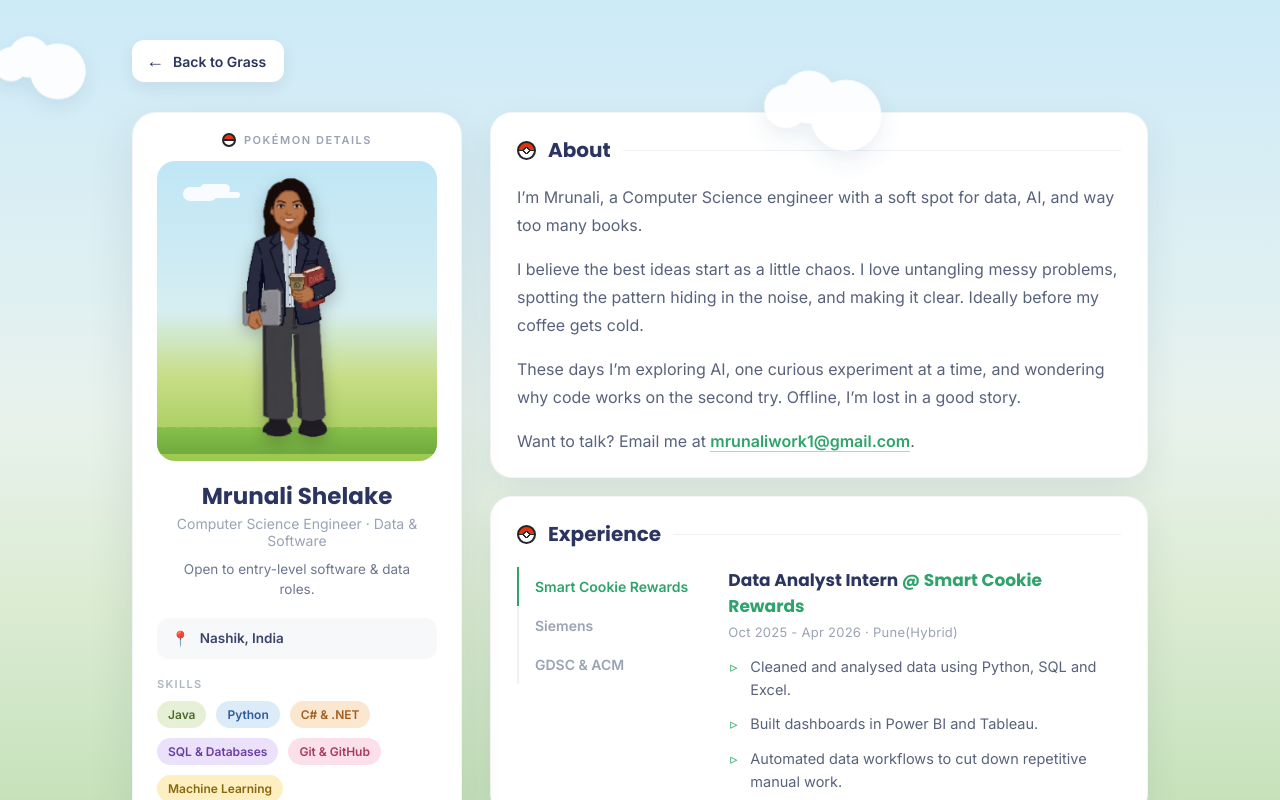
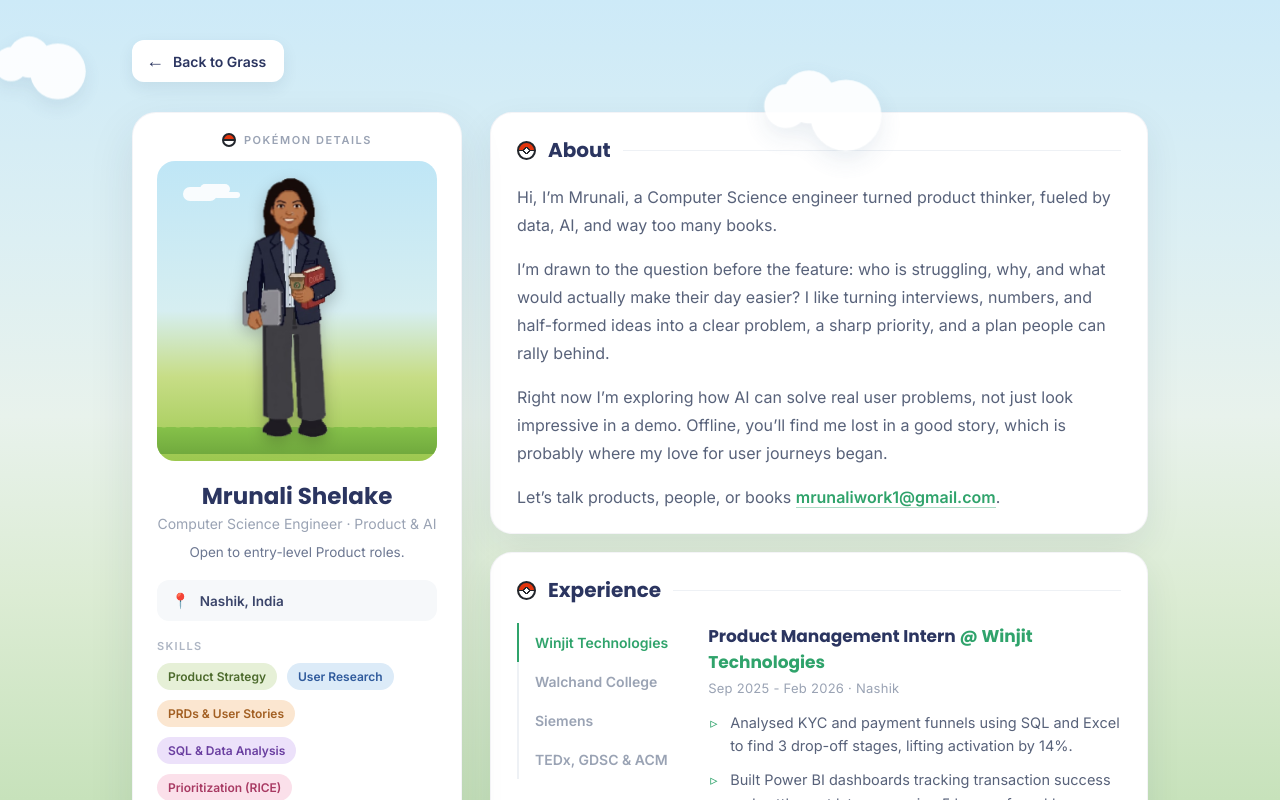
Before and after one commit to mrun8/portfolio-mrun, a plain HTML site: page details.html in a window 1280 px wide. Drawn offline with Linux system fonts and the light colour scheme; no server answers.

Commit message:
Revise details for role, skills, and about section
Updated role and tagline to reflect focus on Product and AI. Added new skills related to product management and AI. Revised the 'About' section to emphasize product thinking and user-centered design.

```diff
--- a/details.html
+++ b/details.html
@@ -49,8 +49,8 @@
           </div>
         </div>
         <h1 class="side-name">Mrunali Shelake</h1>
-        <p class="side-role">Computer Science Engineer · Data & Software</p>
-        <p class="side-tagline">Open to entry-level software & data roles.</p>
+        <p class="side-role">Computer Science Engineer · Product & AI</p>
+        <p class="side-tagline">Open to entry-level Product roles.</p>
 
         <div class="side-facts">
           <span><i>📍</i>Nashik, India</span>
@@ -59,12 +59,12 @@
         <div class="side-block">
           <span class="side-label">Skills</span>
           <div class="pdx-chips side-chips">
-          <span class="pdx-chip">Java</span>
-          <span class="pdx-chip">Python</span>
-          <span class="pdx-chip">C# &amp; .NET</span>
-          <span class="pdx-chip">SQL &amp; Databases</span>
-          <span class="pdx-chip">Git &amp; GitHub</span>
-          <span class="pdx-chip">Machine Learning</span>
+         <span class="pdx-chip">Product Strategy</span>
+<span class="pdx-chip">User Research</span>
+<span class="pdx-chip">PRDs &amp; User Stories</span>
+<span class="pdx-chip">SQL &amp; Data Analysis</span>
+<span class="pdx-chip">Prioritization (RICE)</span>
+<span class="pdx-chip">AI &amp; Machine Learning</span>
           </div>
         </div>
 
@@ -85,56 +85,69 @@
         <section class="sec">
           <h2 class="sec-title">About</h2>
           <p class="pdx-lead">
-           I’m Mrunali, a Computer Science engineer with a soft spot for data, AI, and way too many books.
+Hi, I’m Mrunali, a Computer Science engineer turned product thinker, fueled by data, AI, and way too many books.          </p>
+          <p class="pdx-lead" style="margin-top:16px;">
+I’m drawn to the question before the feature: who is struggling, why, and what would actually make their day easier? I like turning interviews, numbers, and half-formed ideas into a clear problem, a sharp priority, and a plan people can rally behind.          </p>
+          <p class="pdx-lead" style="margin-top:16px;">  Right now I’m exploring how AI can solve real user problems, not just look impressive in a demo. Offline, you’ll find me lost in a good story, which is probably where my love for user journeys began.
           </p>
           <p class="pdx-lead" style="margin-top:16px;">
-            I believe the best ideas start as a little chaos. I love untangling messy problems, spotting the pattern hiding in the noise, and making it clear. Ideally before my coffee gets cold.
-          </p>
-          <p class="pdx-lead" style="margin-top:16px;">These days I’m exploring AI, one curious experiment at a time, and wondering why code works on the second try. Offline, I’m lost in a good story.
-          </p>
-          <p class="pdx-lead" style="margin-top:16px;">
-         Want to talk? Email me at
+     Let’s talk products, people, or books
             <a href="mailto:mrunaliwork1@gmail.com">mrunaliwork1@gmail.com</a>.
           </p>
         </section>
-
 <!-- Experience (company list ← → details) -->
 <section class="sec">
   <h2 class="sec-title">Experience</h2>
   <div class="xp" id="xp">
     <div class="xp-tabs" role="tablist">
-              <button class="xp-co is-active" data-co="0">Smart Cookie Rewards</button>
-              <button class="xp-co" data-co="1">Siemens</button>
-              <button class="xp-co" data-co="2">GDSC &amp; ACM</button>
+      <button class="xp-co is-active" data-co="0">Winjit Technologies</button>
+      <button class="xp-co" data-co="1">Walchand College</button>
+      <button class="xp-co" data-co="2">Siemens</button>
+      <button class="xp-co" data-co="3">TEDx, GDSC &amp; ACM</button>
     </div>
     <div class="xp-details">
+
       <div class="xp-detail is-active" data-co="0">
-                <h4>Data Analyst Intern <span>@ Smart Cookie Rewards</span></h4>
-                <p class="xp-date">Oct 2025 - Apr 2026 · Pune(Hybrid)</p>
+        <h4>Product Management Intern <span>@ Winjit Technologies</span></h4>
+        <p class="xp-date">Sep 2025 - Feb 2026 · Nashik</p>
         <ul>
-                  <li>Cleaned and analysed data using Python, SQL and Excel.</li>
-                  <li>Built dashboards in Power BI and Tableau.</li>
-                  <li>Automated data workflows to cut down repetitive manual work.</li>
+          <li>Analysed KYC and payment funnels using SQL and Excel to find 3 drop-off stages, lifting activation by 14%.</li>
+          <li>Built Power BI dashboards tracking transaction success and settlement latency, saving 5 hours of weekly reporting.</li>
+          <li>Wrote 30+ user stories and FRDs in Jira, and ran usability tests that cut payment support tickets by 20%.</li>
         </ul>
       </div>
+
       <div class="xp-detail" data-co="1">
+        <h4>Teaching Assistant <span>@ Walchand College of Engineering</span></h4>
+        <p class="xp-date">Jan 2025 - Apr 2025 · Sangli</p>
+        <ul>
+          <li>Supported 150+ students across Computer Networks, SDLC, and Machine Learning courses.</li>
+          <li>Designed assignments and mentored students on problem-solving.</li>
+          <li>Coached students to explain technical ideas clearly.</li>
+        </ul>
+      </div>
+
+      <div class="xp-detail" data-co="2">
         <h4>Software Engineering Intern <span>@ Siemens Digital Industries Software</span></h4>
         <p class="xp-date">Jun 2024 - Jul 2024 · Pune</p>
         <ul>
           <li>My first corporate gig, and a genuinely fun way to start.</li>
-                  <li>Built a C#/.NET utility for Solid Edge file management.</li>
+          <li>Built a C#/.NET application for Solid Edge in 5+ reusable modules.</li>
           <li>Developed a command-line tool for data querying and reporting.</li>
-                  <li>Automated Excel reporting pipelines using Microsoft Interop.</li>
+          <li>Automated Excel reporting using Microsoft Interop, cutting manual effort by ~60% across 10+ report types.</li>
         </ul>
       </div>
-              <div class="xp-detail" data-co="2">
-                <h4>Club Service Director &amp; Knowledge Lead <span>@ GDSC &amp; ACM, WCE</span></h4>
-                <p class="xp-date">Walchand College of Engineering, Sangli</p>
+
+      <div class="xp-detail" data-co="3">
+        <h4>Curator, Club Service Director &amp; Knowledge Lead <span>@ TEDxWCE, GDSC &amp; ACM</span></h4>
+        <p class="xp-date">Walchand College of Engineering, Sangli · Aug 2022 - May 2024</p>
         <ul>
-                  <li>Club Service Director, GDSC WCE Chapter.</li>
-                  <li>Knowledge Lead, ACM WCE Chapter.</li>
+          <li>Curator, TEDxWCE: curated event themes and mentored speakers (Aug 2023 - May 2024).</li>
+          <li>Club Service Director, GDSC WCE: led workshops and Google Cloud Career Practitioner (GCCP) mentorship (Aug 2023 - May 2024).</li>
+          <li>Associate Knowledge Lead, ACM WCE: organized intercollegiate hackathons and DSA mentorship (Aug 2022 - May 2023).</li>
         </ul>
       </div>
+
     </div>
   </div>
 </section>
```
Lines whose indentation alone changed are shown as unchanged.
